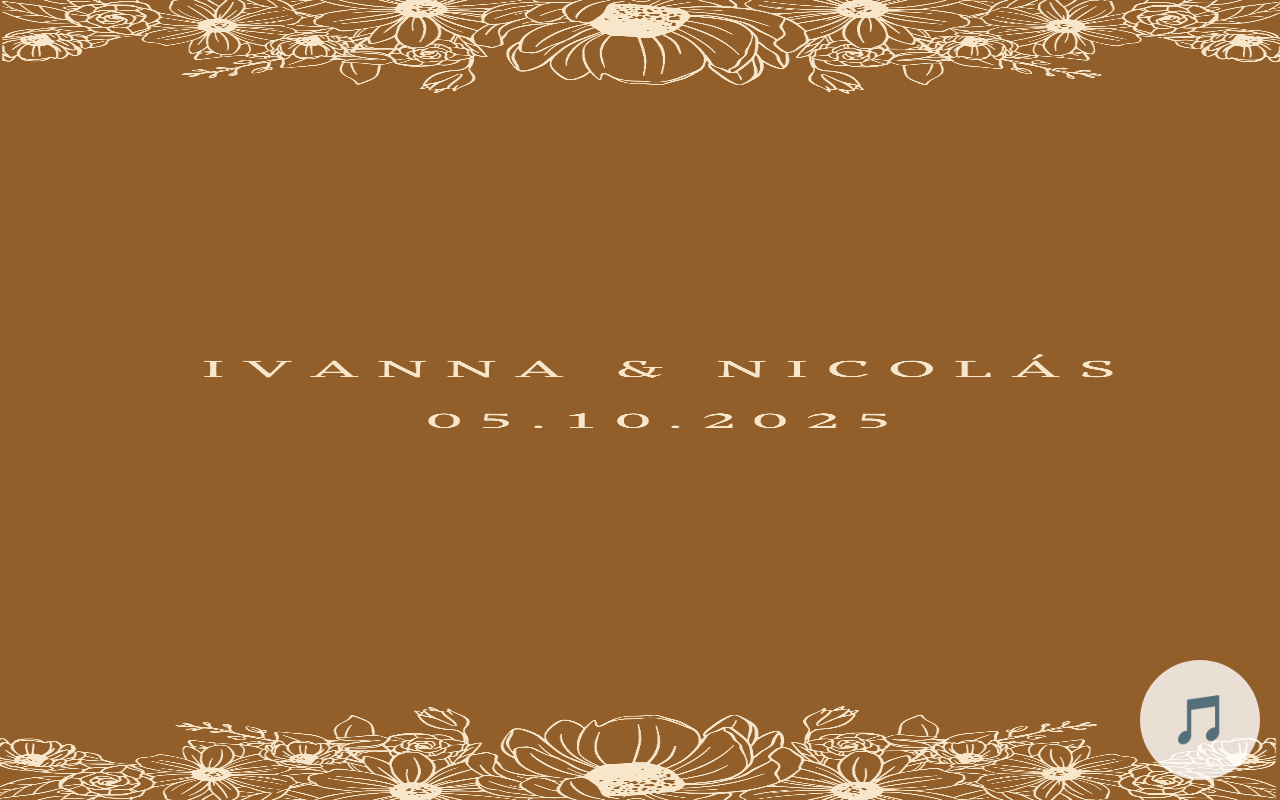
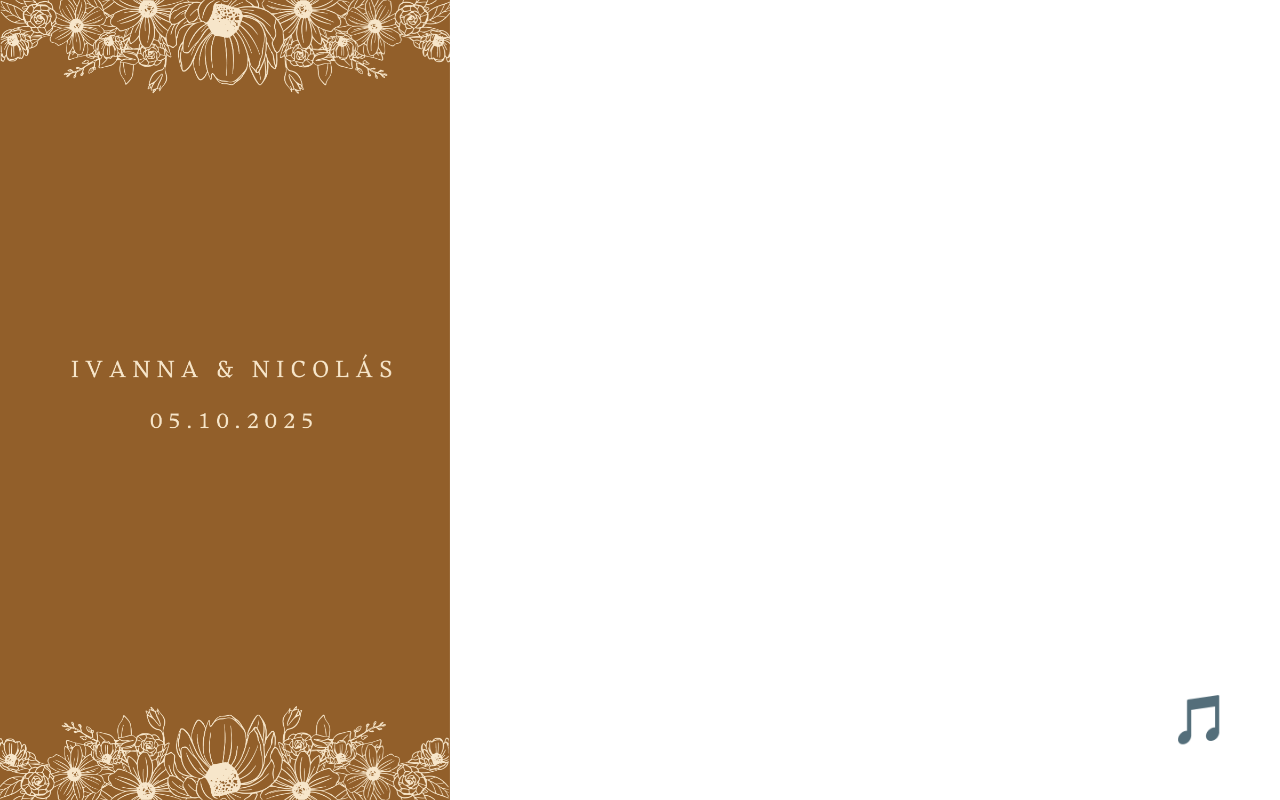
Before and after one commit to Dniquencio21/Boda, a plain HTML site: page index.html in a window 1280 px wide. Drawn offline with nearby package versions, Linux system fonts and the light colour scheme.

Commit message:
Update style.css

```diff
--- a/style.css
+++ b/style.css
@@ -12,10 +12,8 @@ html, body {
 }
 
 .swiper-slide img {
-  width: 100%;
-  height: 100%;
+   height: 100%;
   object-fit: fill;
-  background-color: #ffffff;
 }
 
 .music-button {
```
